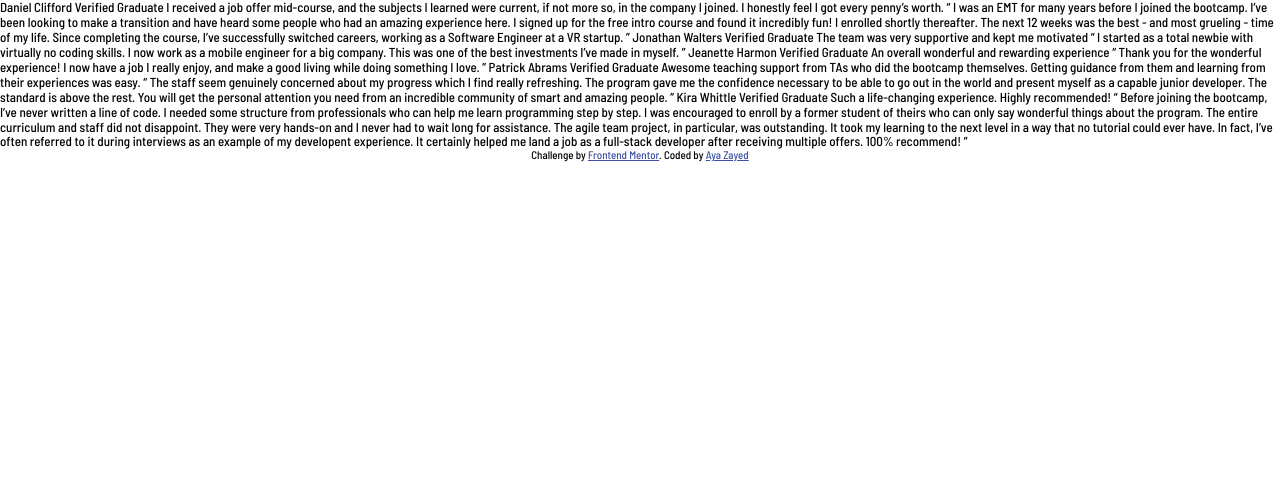
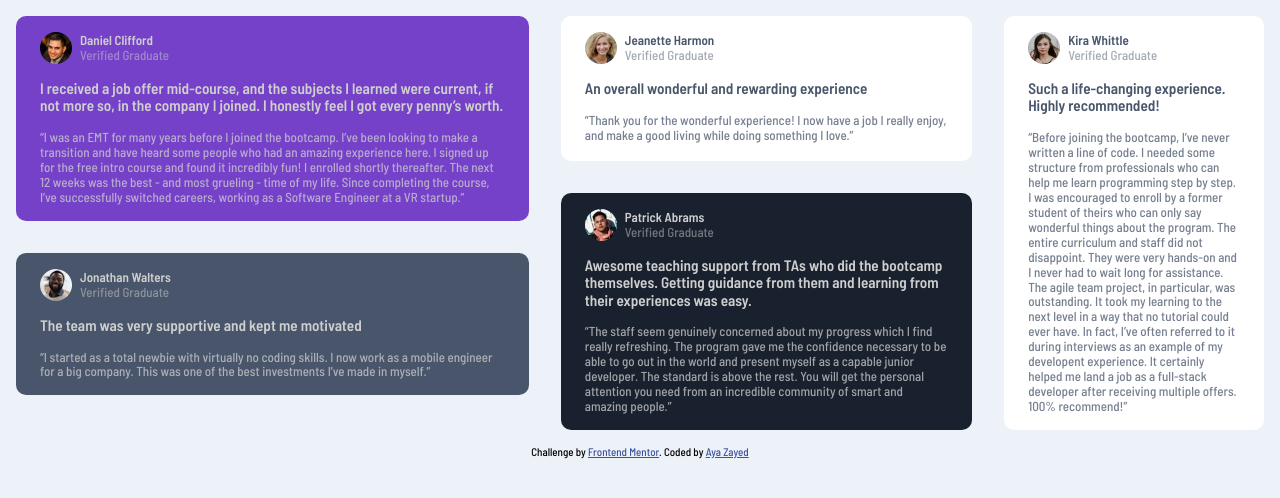
Before and after one commit to AyaZayed/Frontend-Mentor-Testimonials-Grid-Section, a plain HTML site: page index.html in a window 1280 px wide. Drawn offline with Linux system fonts and the light colour scheme.

Commit message:
basic card setup

```diff
--- a/css/styles.css
+++ b/css/styles.css
@@ -14,6 +14,81 @@
 body {
   font-family: "Barlow Semi Condensed", sans-serif;
   font-size: 13px;
+  background-color: var(--Light-grayish-blue);
+}
+
+.cards-section {
+  display: flex;
+}
+
+.card {
+  padding: 1rem 1.5rem;
+  margin: 1rem;
+  border-radius: 10px;
+  -webkit-border-radius: 10px;
+  -moz-border-radius: 10px;
+  -ms-border-radius: 10px;
+  -o-border-radius: 10px;
+}
+
+.row {
+  display: flex;
+  flex-direction: column;
+}
+
+.card .account-info {
+  display: flex;
+  align-items: center;
+  margin-bottom: 1rem;
+}
+
+.card .account-info img {
+  border-radius: 50%;
+  -webkit-border-radius: 50%;
+  -moz-border-radius: 50%;
+  -ms-border-radius: 50%;
+  -o-border-radius: 50%;
+  width: 2rem;
+  height: 2rem;
+  margin-right: 0.5rem;
+}
+
+.card {
+  color: var(--Light-gray);
+}
+
+.card-white {
+  color: var(--Very-dark-grayish-blue);
+}
+
+.card .account-info h4,
+.card .account-info p {
+  margin: 0;
+}
+
+.card .account-info p {
+  opacity: 50%;
+}
+
+.card q {
+  opacity: 75%;
+}
+
+.card-purple {
+  background-color: var(--Moderate-violet);
+}
+
+.card-grey {
+  background-color: var(--Very-dark-grayish-blue);
+}
+
+.card-dark-blue {
+  background-color: var(--Very-dark-blackish-blue);
+}
+
+.card-white {
+  background-color: var(--White);
+  flex-basis: 70%;
 }
 
 .attribution {
--- a/index.html
+++ b/index.html
@@ -22,59 +22,97 @@
 </head>
 
 <body>
-  Daniel Clifford
-  Verified Graduate
+  <main>
+    <div class="cards-section">
+      <div class="row">
+        <div class="card card-purple">
+          <div class="account-info">
+            <img src="images/image-daniel.jpg" alt="daniel clifford image">
+            <div class="text">
+              <h4>Daniel Clifford</h4>
+              <p>Verified Graduate</p>
+            </div>
+          </div>
 
-  I received a job offer mid-course, and the subjects I learned were current, if not more so,
-  in the company I joined. I honestly feel I got every penny’s worth.
+          <h3>I received a job offer mid-course, and the subjects I learned were current, if not more so,
+            in the company I joined. I honestly feel I got every penny’s worth.</h3>
 
-  “ I was an EMT for many years before I joined the bootcamp. I’ve been looking to make a
+          <q>I was an EMT for many years before I joined the bootcamp. I’ve been looking to make a
             transition and have heard some people who had an amazing experience here. I signed up
             for the free intro course and found it incredibly fun! I enrolled shortly thereafter.
             The next 12 weeks was the best - and most grueling - time of my life. Since completing
-  the course, I’ve successfully switched careers, working as a Software Engineer at a VR startup. ”
+            the course, I’ve successfully switched careers, working as a Software Engineer at a VR startup.</q>
+        </div>
+        <div class="card card-grey">
+          <div class="account-info">
+            <img src="images/image-jonathan.jpg" alt="daniel clifford image">
+            <div class="text">
+              <h4>Jonathan Walters</h4>
+              <p>Verified Graduate</p>
+            </div>
+          </div>
 
-  Jonathan Walters
-  Verified Graduate
+          <h3>The team was very supportive and kept me motivated</h3>
 
-  The team was very supportive and kept me motivated
+          <q>I started as a total newbie with virtually no coding skills. I now work as a mobile engineer
+            for a big company. This was one of the best investments I’ve made in myself.</q>
+        </div>
+      </div>
+      <div class="row">
+        <div class="card card-white">
+          <div class="account-info">
+            <img src="images/image-jeanette.jpg" alt="daniel clifford image">
+            <div class="text">
+              <h4>Jeanette Harmon</h4>
+              <p>Verified Graduate</p>
+            </div>
+          </div>
 
-  “ I started as a total newbie with virtually no coding skills. I now work as a mobile engineer
-  for a big company. This was one of the best investments I’ve made in myself. ”
+          <h3>An overall wonderful and rewarding experience</h3>
 
-  Jeanette Harmon
-  Verified Graduate
+          <q>Thank you for the wonderful experience! I now have a job I really enjoy, and make a good living
+            while doing something I love.</q>
+        </div>
+        <div class="card card-dark-blue">
+          <div class="account-info">
+            <img src="images/image-patrick.jpg" alt="daniel clifford image">
+            <div class="text">
+              <h4>Patrick Abrams</h4>
+              <p>Verified Graduate</p>
+            </div>
+          </div>
 
-  An overall wonderful and rewarding experience
+          <h3>Awesome teaching support from TAs who did the bootcamp themselves. Getting guidance from them and
+            learning from their experiences was easy.</h3>
 
-  “ Thank you for the wonderful experience! I now have a job I really enjoy, and make a good living
-  while doing something I love. ”
-
-  Patrick Abrams
-  Verified Graduate
-
-  Awesome teaching support from TAs who did the bootcamp themselves. Getting guidance from them and
-  learning from their experiences was easy.
-
-  “ The staff seem genuinely concerned about my progress which I find really refreshing. The program
+          <q>The staff seem genuinely concerned about my progress which I find really refreshing. The program
             gave me the confidence necessary to be able to go out in the world and present myself as a capable
             junior developer. The standard is above the rest. You will get the personal attention you need from
-  an incredible community of smart and amazing people. ”
+            an incredible community of smart and amazing people.</q>
+        </div>
+      </div>
+      <div class="card card-white">
+        <div class="account-info">
+          <img src="images/image-kira.jpg" alt="daniel clifford image">
+          <div class="text">
+            <h4>Kira Whittle</h4>
+            <p>Verified Graduate</p>
+          </div>
+        </div>
 
-  Kira Whittle
-  Verified Graduate
+        <h3>Such a life-changing experience. Highly recommended!</h3>
 
-  Such a life-changing experience. Highly recommended!
-
-  “ Before joining the bootcamp, I’ve never written a line of code. I needed some structure from
+        <q>Before joining the bootcamp, I’ve never written a line of code. I needed some structure from
           professionals who can help me learn programming step by step. I was encouraged to enroll by a former
           student of theirs who can only say wonderful things about the program. The entire curriculum and staff
           did not disappoint. They were very hands-on and I never had to wait long for assistance. The agile team
           project, in particular, was outstanding. It took my learning to the next level in a way that no tutorial
           could ever have. In fact, I’ve often referred to it during interviews as an example of my developent
           experience. It certainly helped me land a job as a full-stack developer after receiving multiple offers.
-  100% recommend! ”
-
+          100% recommend!</q>
+      </div>
+    </div>
+  </main>
   <div class="attribution">
     Challenge by <a href="https://www.frontendmentor.io?ref=challenge" target="_blank">Frontend Mentor</a>.
     Coded by <a href="https://www.frontendmentor.io/profile/AyaZayed">Aya Zayed</a>
```
Lines whose indentation alone changed are shown as unchanged.
